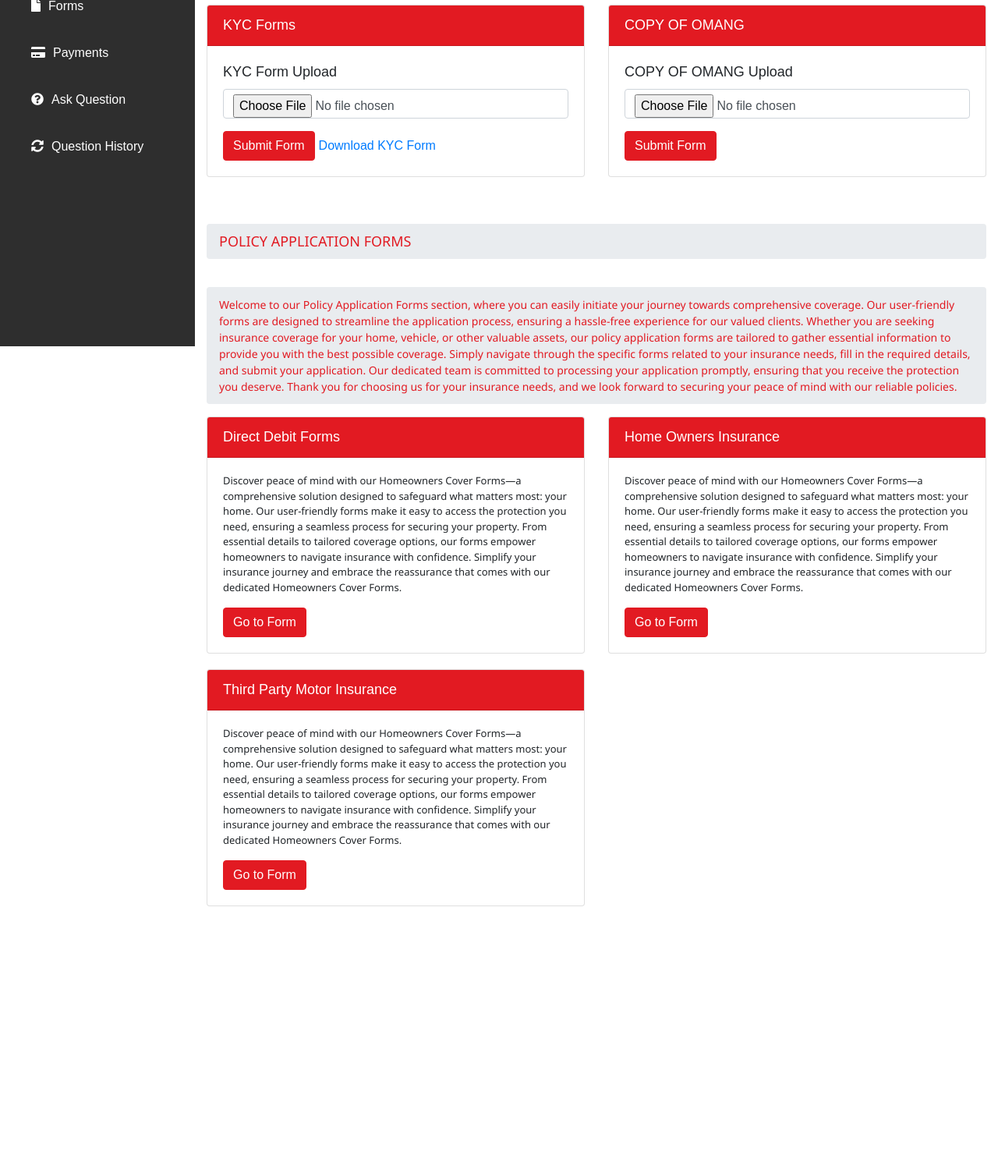
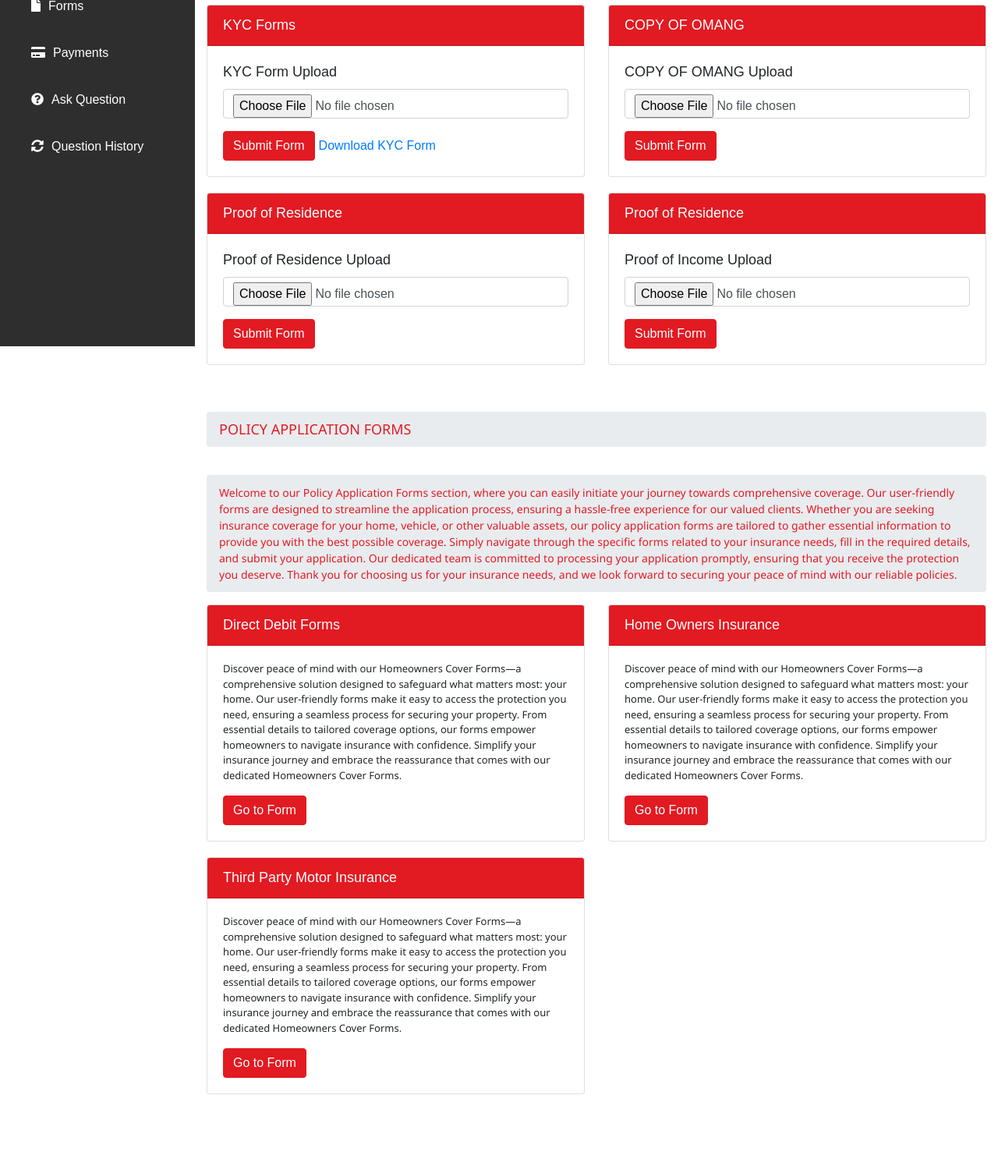
Before and after one commit to Minet-Botswana/Village-Project, a Django app: page /customer/forms in a window 1280 px wide. Shown: the part 416-1920 px from the top of the page at 78% size. Before the commit the page ends 1578 px from the top, so only its background shows below. Run offline with Django 3.2, Linux system fonts and the light colour scheme; a user stored in the database is signed in; tables that the repository leaves empty hold one stand-in row (values such as "Sample post"); parts of the project's set-up code (start-up, migrations or seed data) failed here and were passed over; some libraries are stand-ins or nearby versions.

Commit message:
CLIE FORMS DONE!!!

```diff
--- a/customer/urls.py
+++ b/customer/urls.py
@@ -31,6 +31,8 @@ urlpatterns = [
     path('customer/create_thirdpartycar_cover/', views.create_thirdpartycar_cover, name='create_thirdpartycar_cover'),
     path('customer/upload_kyc_form/', views.upload_kyc_form, name='upload_kyc_form'),
     path('customer/upload_omang_form/', views.upload_copy_of_omang, name='upload_copy_of_omang'),
+    path('customer/upload_residence_proof/', views.upload_residence_proof, name='upload_residence_proof'),
+    path('customer/upload_income_proof/', views.upload_income_proof, name='upload_income_proof'),
 
     # Example URL pattern in urls.py with namespace
     path('display_user_homeowners_covers/', views.display_user_homeowners_covers, name='display_user_homeowners_covers'),
--- a/customer/views.py
+++ b/customer/views.py
@@ -228,6 +228,7 @@ from .forms import HomeownersCoverForm
 from django.shortcuts import get_object_or_404
 from django.contrib import messages
 
+@login_required
 def create_homeowners_cover(request):
     homeownersForm = HomeownersCoverForm()
     homeownersdict = {'homeownersForm': homeownersForm}
@@ -269,7 +270,7 @@ def display_user_homeowners_covers(request):
 
 from .forms import ThirdPartyCarInsuranceForm
 from django.shortcuts import get_object_or_404
-
+@login_required
 def create_thirdpartycar_cover(request):
     thirdpartycarForm = ThirdPartyCarInsuranceForm()
     thirdpartycardict = {'thirdpartycarForm': thirdpartycarForm}
@@ -342,9 +343,9 @@ def upload_kyc_form(request):
 '''
 from django.shortcuts import render, redirect, get_object_or_404
 from django.contrib import messages
-from .forms import KYCuploadForm, CopyOfOmangForm
-from .models import KYCform, Customer, CopyOfOmang
-
+from .forms import KYCuploadForm, CopyOfOmangForm, ResidenceProofForm, IncomeProofForm
+from .models import KYCform, Customer, CopyOfOmang, ResidenceProof, IncomeProof
+@login_required
 def upload_kyc_form(request):
     user = request.user
     customer = get_object_or_404(Customer, user=user)
@@ -391,6 +392,7 @@ def upload_kyc_form(request):
     })
 
 #Omang View
+@login_required
 def upload_copy_of_omang(request):
     user = request.user
     customer = get_object_or_404(Customer, user=user)
@@ -436,12 +438,105 @@ def upload_copy_of_omang(request):
         'existing_copy_of_omang': existing_copy_of_omang,
     })
 
+#Proof of Residence Proof
+@login_required
+def upload_residence_proof(request):
+    user = request.user
+    customer = get_object_or_404(Customer, user=user)
+
+    # Check if a KYCform instance exists for the current customer
+    existing_residence_proof =  ResidenceProof.objects.filter(customer=customer).first()
+
+    if existing_residence_proof:
+        # KYC form has already been submitted
+        submit_button_disabled = True
+        submit_button_text = 'Form Submitted'
+    else:
+        submit_button_disabled = False
+        submit_button_text = 'Submit Form'
+
+    if request.method == 'POST':
+        form = ResidenceProofForm(request.POST, request.FILES)
+        if form.is_valid():
+            if not existing_residence_proof:
+                # Save the form data to the database only if a form hasn't been submitted already
+                residence_proof_instance = form.save(commit=False)
+                residence_proof_instance.customer = customer
+                form_file = request.FILES['residence_proof']
+                filename = form_file.name
+                form_file_url = ResidenceProof.upload_form(form_file, filename)
+
+                if form_file_url:
+                    residence_proof_instance.residence_proof = form_file_url
+                    residence_proof_instance.save()
+
+                    messages.success(request, 'residence_proof uploaded successfully!')
+                    return redirect('customer:upload_residence_proof')
+                else:
+                    messages.error(request, 'Failed to upload residence_proof to Google Cloud Storage.')
+
+    else:
+        form = ResidenceProofForm()
+
+    return render(request, 'customer/client_forms.html', {
+        'form': form,
+        'submit_button_disabled': submit_button_disabled,
+        'submit_button_text': submit_button_text,
+        'existing_residence_proof': existing_residence_proof,
+    })
+
+@login_required
+def upload_income_proof(request):
+    user = request.user
+    customer = get_object_or_404(Customer, user=user)
+
+    # Check if a KYCform instance exists for the current customer
+    existing_income_proof =  IncomeProof.objects.filter(customer=customer).first()
+
+    if existing_income_proof:
+        # KYC form has already been submitted
+        submit_button_disabled = True
+        submit_button_text = 'Form Submitted'
+    else:
+        submit_button_disabled = False
+        submit_button_text = 'Submit Form'
+
+    if request.method == 'POST':
+        form = IncomeProofForm(request.POST, request.FILES)
+        if form.is_valid():
+            if not existing_income_proof:
+                # Save the form data to the database only if a form hasn't been submitted already
+                income_proof_instance = form.save(commit=False)
+                income_proof_instance.customer = customer
+                form_file = request.FILES['income_proof']
+                filename = form_file.name
+                form_file_url = IncomeProof.upload_form(form_file, filename)
+
+                if form_file_url:
+                    income_proof_instance.income_proof = form_file_url
+                    income_proof_instance.save()
+
+                    messages.success(request, 'income_proof uploaded successfully!')
+                    return redirect('customer:upload_income_proof')
+                else:
+                    messages.error(request, 'Failed to upload income_proof to Google Cloud Storage.')
+
+    else:
+        form = IncomeProofForm()
+
+    return render(request, 'customer/client_forms.html', {
+        'form': form,
+        'submit_button_disabled': submit_button_disabled,
+        'submit_button_text': submit_button_text,
+        'existing_income_proof': existing_income_proof,
+    })
+
 # views.py
 
 from django.shortcuts import render, get_object_or_404, redirect
 from .models import HomeownersCover
 from .forms import HomeownersCoverForm  # Assuming you have a form for your model
-
+@login_required
 def update_homeowners_cover(request, cover_id):
     homeowners_cover = get_object_or_404(HomeownersCover, id=cover_id)
 
--- a/templates/customer/client_forms.html
+++ b/templates/customer/client_forms.html
@@ -173,6 +173,67 @@
                 </div>
             </div>
         </div>
+
+        <!-- Proof Of residence Forms -->
+        <div class="col-md-6 col-sm-12">
+            <div class="card">
+                <div class="card-header" style="background-color: #e21a22; color: #fff;">Proof of Residence</div>
+                <div class="card-body">
+                    <!-- Display KYC form for uploading -->
+                    <form method="POST" action="{% url 'customer:upload_residence_proof' %}" enctype="multipart/form-data">
+                        {% csrf_token %}
+                        <!-- Your form fields here -->
+                        <div class="form-group">
+                            <label for="{{ ResidenceProofForm.residence_proof.id_for_label }}">Proof of Residence Upload </label>
+                            <!--input type="file" name="{{ KYCuploadForm.kyc_form.name }}" id="{{ KYCuploadForm.kyc_form.id }}" class="form-control" required-->
+                            <input type="file" name="residence_proof" id="{{ ResidenceProofForm.residence_proof.id }}" class="form-control" required>
+
+                            {{ ResidenceProofForm.residence_proof.errors }}
+                        </div>
+                        {% if existing_residence_proof %}
+                        <!-- Display a message for existing KYC form -->
+                        <p style="font-size: 14px; color: #e21a22; font-weight: bold;">Proof of Residence already submitted! You can view it <a href="{{ existing_residence_proof.residence_proof }}" target="_blank">here</a>.</p>
+                        <!-- Disable the submit button -->
+                        <button type="submit" class="btn btn-primary" disabled>Submit Form</button>
+                        {% else %}
+                        <!-- Enable the submit button for new KYC form -->
+                        <button type="submit" class="btn btn-primary">Submit Form</button>
+                        {% endif %}
+                    </form>
+                </div>
+            </div>
+        </div>
+
+        <!-- Proof Of Income Forms -->
+        <div class="col-md-6 col-sm-12">
+            <div class="card">
+                <div class="card-header" style="background-color: #e21a22; color: #fff;">Proof of Residence</div>
+                <div class="card-body">
+                    <!-- Display KYC form for uploading -->
+                    <form method="POST" action="{% url 'customer:upload_income_proof' %}" enctype="multipart/form-data">
+                        {% csrf_token %}
+                        <!-- Your form fields here -->
+                        <div class="form-group">
+                            <label for="{{ IncomeProofForm.income_proof.id_for_label }}">Proof of Income Upload </label>
+                            <!--input type="file" name="{{ KYCuploadForm.kyc_form.name }}" id="{{ KYCuploadForm.kyc_form.id }}" class="form-control" required-->
+                            <input type="file" name="income_proof" id="{{ IncomeProofForm.income_proof.id }}" class="form-control" required>
+
+                            {{ IncomeProofForm.income_proof.errors }}
+                        </div>
+                        {% if existing_income_proof %}
+                        <!-- Display a message for existing KYC form -->
+                        <p style="font-size: 14px; color: #e21a22; font-weight: bold;">Proof of Residence already submitted! You can view it <a href="{{ existing_income_proof.income_proof }}" target="_blank">here</a>.</p>
+                        <!-- Disable the submit button -->
+                        <button type="submit" class="btn btn-primary" disabled>Submit Form</button>
+                        {% else %}
+                        <!-- Enable the submit button for new KYC form -->
+                        <button type="submit" class="btn btn-primary">Submit Form</button>
+                        {% endif %}
+                    </form>
+                </div>
+            </div>
+        </div>
+
     </div>
 </div>
 
```
Also changed, not shown: customer/forms.py (+27 -1 lines), customer/models.py (+98 -0 lines), customer/migrations/0023_residenceproof.py (added), customer/migrations/0024_incomeproof.py (added).
